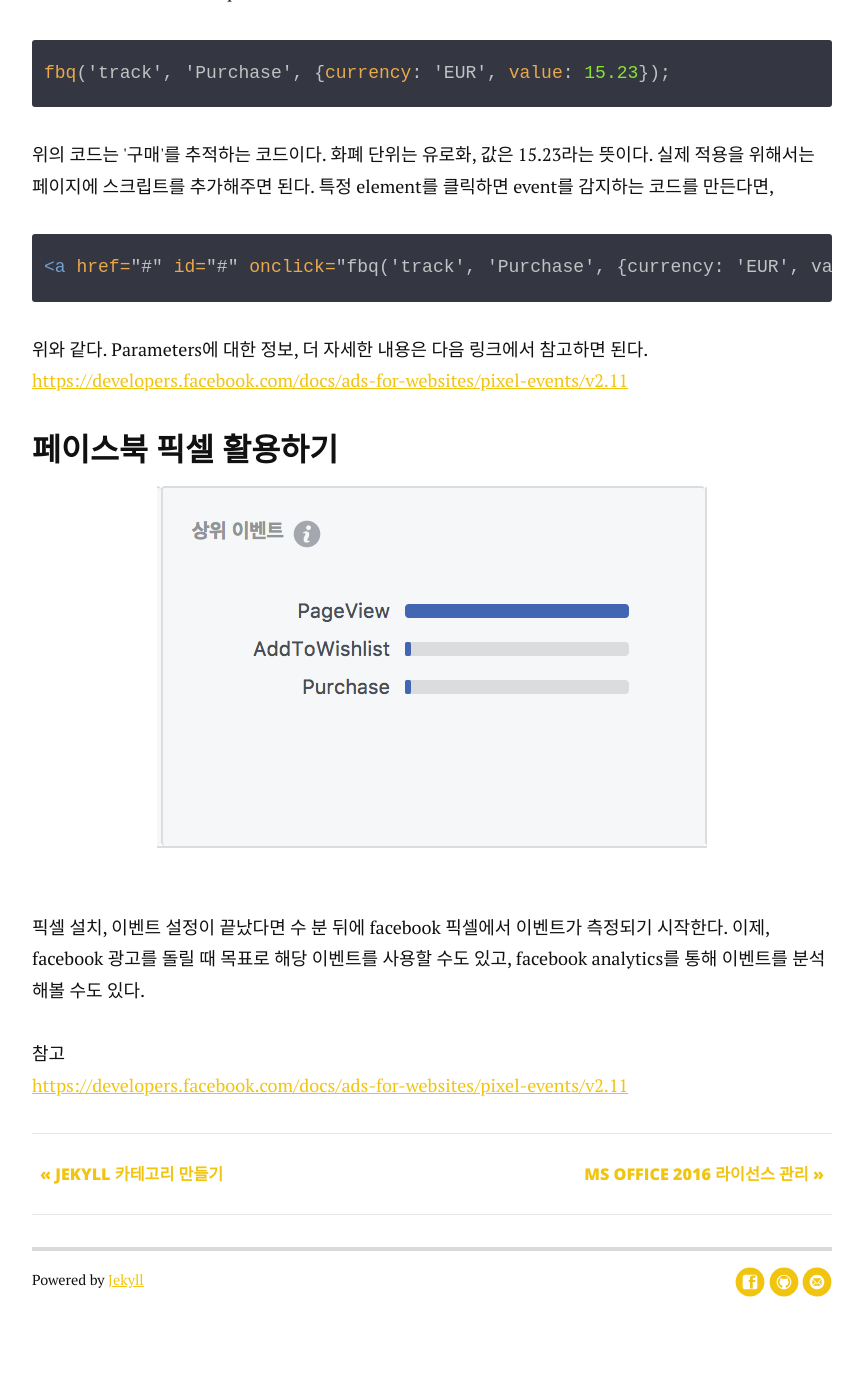
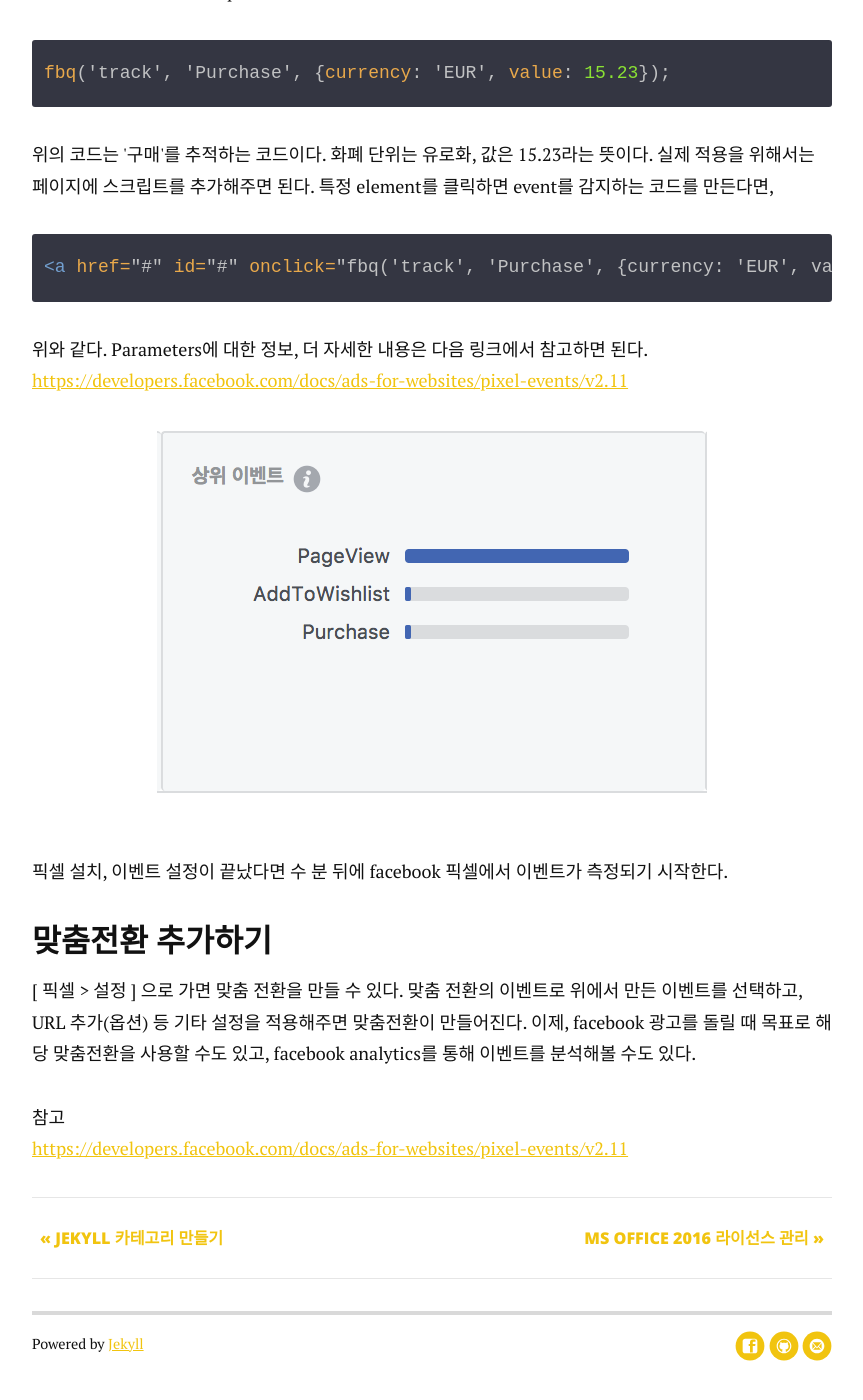
Before and after one commit to jeesub/jeesub.github.io, a Jekyll site: the page built from _posts/2017-12-13-facebook-픽셀-사용기.markdown, in a window 1280 px wide and 1400 px high, scrolled down 1572 px. Shown: the whole window, without its empty margins (208-1071 px from the left). Built offline with Jekyll 4.4.1, drawn with Linux system fonts in a browser that asks for light colours; nearby versions of some CDN libraries; before the commit the page ends 2908 px from its top, so only the background shows below that.

```diff
--- a/_config.yml
+++ b/_config.yml
@@ -8,7 +8,7 @@
 
 markdown: kramdown
 highlighter: rouge
-gems: [jekyll-paginate]
+plugins: [jekyll-paginate]
 paginate: 10
 
 navigation:
--- a/_posts/2017-12-13-facebook-픽셀-사용기.markdown
+++ b/_posts/2017-12-13-facebook-픽셀-사용기.markdown
@@ -19,6 +19,7 @@
 기본적인 픽셀 코드는 전체 application에 적용되도록 해놓은 상태였다.
 만약, 해당 코드가 없다면, 전체 application에서 불러오도록 설정해주어야 한다.
 예를 들면, 다음과 같은 코드이다.
+
 {% highlight html %}
 <!-- Facebook Pixel Code -->
 <script>
@@ -39,23 +40,30 @@
 
 ### elements에 events 추가하기
 예를 들면 다음과 같은 script를 추가하면 된다.
+
 {% highlight javascript %}
 fbq('track', 'Purchase', {currency: 'EUR', value: 15.23});
 {% endhighlight %}
+
 위의 코드는 \'구매\'를 추적하는 코드이다. 화폐 단위는 유로화, 값은 15.23라는 뜻이다.
 실제 적용을 위해서는 페이지에 스크립트를 추가해주면 된다.
 특정 element를 클릭하면 event를 감지하는 코드를 만든다면,
+
 {% highlight html %}
 <a href="#" id="#" onclick="fbq('track', 'Purchase', {currency: 'EUR', value: 15.23});">링크</a>
 {% endhighlight %}
+
 위와 같다.
 Parameters에 대한 정보, 더 자세한 내용은 다음 링크에서 참고하면 된다.<br>
 <https://developers.facebook.com/docs/ads-for-websites/pixel-events/v2.11>
 
-### 페이스북 픽셀 활용하기
 ![페이스북 픽셀 설치 결과]({{ "/assets/img/2017-12-13/01.png" | relative_url }})<br>
 픽셀 설치, 이벤트 설정이 끝났다면 수 분 뒤에 facebook 픽셀에서 이벤트가 측정되기 시작한다.
-이제, facebook 광고를 돌릴 때 목표로 해당 이벤트를 사용할 수도 있고, facebook analytics를 통해 이벤트를 분석해볼 수도 있다.
+
+### 맞춤전환 추가하기
+[ 픽셀 > 설정 ] 으로 가면 맞춤 전환을 만들 수 있다.
+맞춤 전환의 이벤트로 위에서 만든 이벤트를 선택하고, URL 추가(옵션) 등 기타 설정을 적용해주면 맞춤전환이 만들어진다.
+이제, facebook 광고를 돌릴 때 목표로 해당 맞춤전환을 사용할 수도 있고, facebook analytics를 통해 이벤트를 분석해볼 수도 있다.
 
 참고<br>
 <https://developers.facebook.com/docs/ads-for-websites/pixel-events/v2.11>
```
Also changed, not shown: _posts/2018-07-11-ruby-on-rails에서-slack으로-메시지-보내기.markdown (added, +71 -0 lines).
